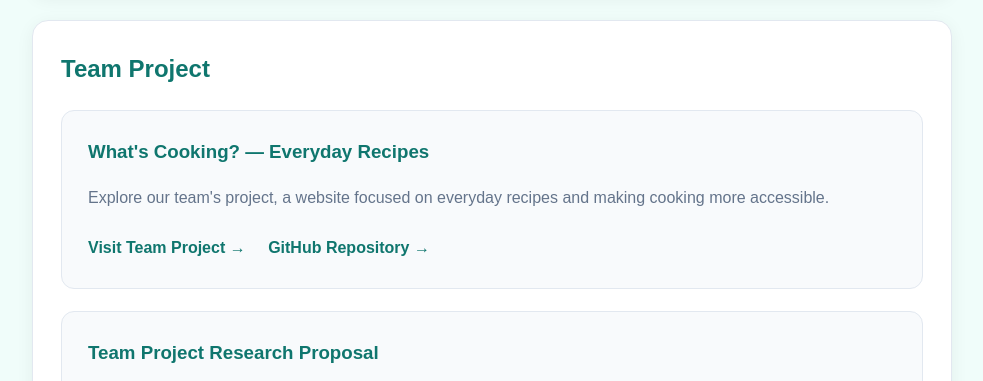
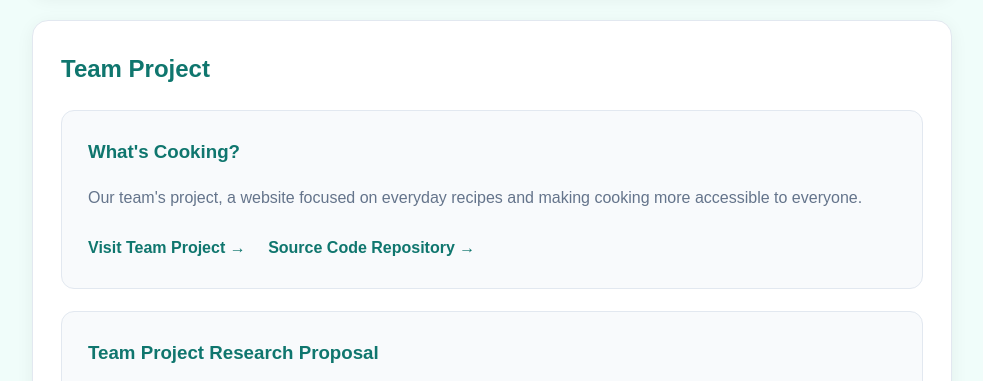
Before and after one commit to ERDENETSOGT-DELGERBAT/Web-Programming, a plain HTML site: page index.html in a window 1280 px wide. Shown: the part 1200-1581 px from the top of the page, without its empty margins (148-1131 px from the left). Drawn offline with Linux system fonts and the light colour scheme.

Commit message:
IMPROVING!

```diff
--- a/index.html
+++ b/index.html
@@ -410,11 +410,11 @@
         <h2>Team Project</h2>
 
         <div class="team-project-card">
-          <h3>What's Cooking? — Everyday Recipes</h3>
+          <h3>What's Cooking?</h3>
 
           <p>
-            Explore our team's project, a website focused on
-            everyday recipes and making cooking more accessible.
+            Our team's project, a website focused on
+            everyday recipes and making cooking more accessible to everyone.
           </p>
 
           <a class="project-link"
@@ -429,7 +429,7 @@
              target="_blank"
              rel="noopener noreferrer"
              style="margin-left: 18px;">
-            GitHub Repository →
+            Source Code Repository →
           </a>
         </div>
 
```
